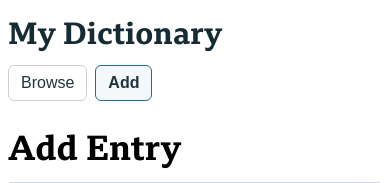
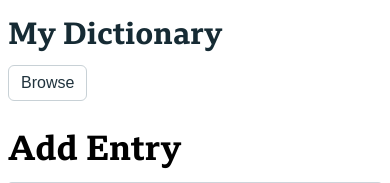
Before and after one commit to davuses/ChatGPT-dictionary, a FastAPI app: page /add_entry in a window 390 px wide. Shown: the top 183 px of the page. Run offline with FastAPI, Linux system fonts and the light colour scheme; parts of the project's set-up code (start-up, migrations or seed data) failed here and were passed over; some libraries are stand-ins or nearby versions.

Commit message:
Restrict global Add nav button to dashboard and Browse only
Same pattern as the earlier show_notes restriction: give page_header()
a show_add flag (default False) and only pass show_add=True from
root.html.jinja (dashboard) and entries.html.jinja (Browse). Every
other route - entry, edit_entry/definition/example, add_entry,
add_definition, synonyms, notes, view_note, edit_note, 404 - now omits
the Add button from its nav, matching the request that it only exist
on the two hub pages someone would actually start an "add" flow from.

Also dropped the now-dead active="add" argument from add_entry.html.jinja
and add_definition.html.jinja, since those pages no longer render the
Add button for it to highlight.

Verified: nav labels checked per-route via the running dev server (Add
present only on / and /entries; every other sampled route - entry,
add_entry, add_definition, notes, edit_entry, 404 - shows only Browse
plus its own page-specific extra link), plus a full 16-route Playwright
sweep showing no new console errors or mobile overflow.

Co-Authored-By: Claude Sonnet 5 <noreply@anthropic.com>

```diff
--- a/templates/_page_header.html.jinja
+++ b/templates/_page_header.html.jinja
@@ -11,8 +11,11 @@
   not something every page needs a shortcut to. Quiz isn't in this nav at
   all - the dashboard already features it as an on-page card, and it isn't
   a frequent-enough destination from everywhere else to earn a global slot.
+  `show_add` is true only on the dashboard and Browse: Add is a starting
+  point reachable from those two hubs, not something every entry/edit/note
+  page needs a shortcut to.
 #}
-{% macro page_header(subtitle=None, active=None, brand_as_h1=False, id=None, extra_nav="", show_notes=False, subtitle_id=None) %}
+{% macro page_header(subtitle=None, active=None, brand_as_h1=False, id=None, extra_nav="", show_notes=False, subtitle_id=None, show_add=False) %}
 <header class="page-header"{% if id %} id="{{ id }}"{% endif %}>
     <div>
         {% if brand_as_h1 %}
@@ -25,7 +28,7 @@
     <nav class="page-nav" aria-label="Main navigation">
         <a class="button button-ghost{% if active == 'browse' %} active{% endif %}" href="/entries">Browse</a>
         {% if show_notes %}<a class="button button-ghost{% if active == 'notes' %} active{% endif %}" href="/notes/">Notes</a>{% endif %}
-        <a class="button button-ghost{% if active == 'add' %} active{% endif %}" href="/add_entry">Add</a>
+        {% if show_add %}<a class="button button-ghost{% if active == 'add' %} active{% endif %}" href="/add_entry">Add</a>{% endif %}
         {{ extra_nav | safe }}
     </nav>
 </header>
--- a/templates/add_definition.html.jinja
+++ b/templates/add_definition.html.jinja
@@ -4,7 +4,7 @@
 
 {% block body %}
 {% set entry_link %}<a class="button button-ghost" href="/entry/{{ entry_id }}">Entry</a>{% endset %}
-{{ page_header(active="add", extra_nav=entry_link) }}
+{{ page_header(extra_nav=entry_link) }}
 <main class="form-page">
 <h1>Add Definition</h1>
 <form method="post"
--- a/templates/add_entry.html.jinja
+++ b/templates/add_entry.html.jinja
@@ -3,7 +3,7 @@
 {% block title %}Add Entry{% endblock title %}
 
 {% block body %}
-{{ page_header(active="add") }}
+{{ page_header() }}
 <main class="form-page">
 <h1>Add Entry</h1>
 <form method="post"
--- a/templates/entries.html.jinja
+++ b/templates/entries.html.jinja
@@ -15,7 +15,7 @@ My Dictionary
 {% macro view_qs(extra) %}{% if search_query %}{{ extra }}q={{ search_query | urlencode }}{% endif %}{% endmacro %}
 
 {% set resume_link %}<a class="button button-ghost" id="resume-bookmark-link" href="/resume_review"{% if not review_bookmark_entry_id %} hidden{% endif %}>Resume from last mark</a>{% endset %}
-{{ page_header(subtitle=(entries_count|string) ~ " " ~ ("matching " if search_query else "") ~ "entries", active="browse", id="top", extra_nav=resume_link, subtitle_id="results-count") }}
+{{ page_header(subtitle=(entries_count|string) ~ " " ~ ("matching " if search_query else "") ~ "entries", active="browse", id="top", extra_nav=resume_link, subtitle_id="results-count", show_add=True) }}
 
 <form class="search-form" role="search" action="/entries" method="get">
     {% if entries_only %}<input type="hidden" name="entries_only" value="true">{% endif %}
--- a/templates/root.html.jinja
+++ b/templates/root.html.jinja
@@ -5,7 +5,7 @@
 
 {% block body %}
 
-{{ page_header(subtitle=entries_count ~ " entries · " ~ visited_last_7_days ~ " visited in the last 7 days", brand_as_h1=True, show_notes=True) }}
+{{ page_header(subtitle=entries_count ~ " entries · " ~ visited_last_7_days ~ " visited in the last 7 days", brand_as_h1=True, show_notes=True, show_add=True) }}
 
 {% block dashboard_widgets %}
 <section class="card">
```
